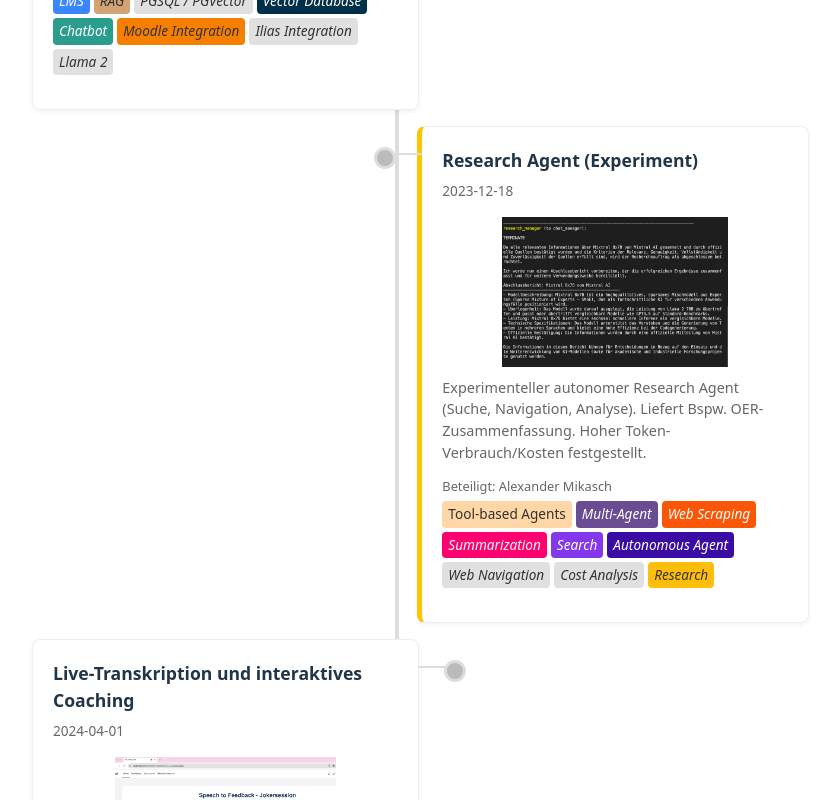
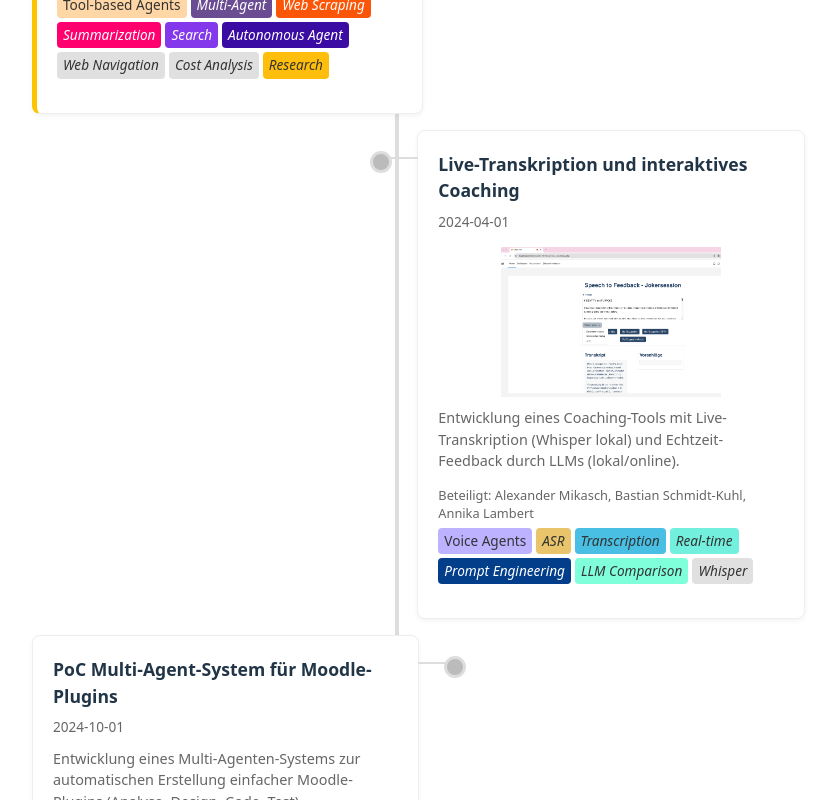
Before and after one commit to MoodleNRW/AI, a React (Vite) app: page / in a window 1280 px wide. Shown: the part 1440-2240 px from the top of the page, without its empty margins (40-880 px from the left). Built offline with nearby package versions, Linux system fonts and the light colour scheme.

Commit message:
Aktualisierung der `package.json` und `package-lock.json`: Hinzufügen von `gh-pages` als Abhängigkeit, Anpassung der Skripte für das Deployment und Aktualisierung der Homepage-URL. Zudem wurden neue Module in der `package-lock.json` hinzugefügt und bestehende Abhängigkeiten aktualisiert.

```diff
--- a/package.json
+++ b/package.json
@@ -3,11 +3,14 @@
   "private": true,
   "version": "0.0.0",
   "type": "module",
+  "homepage": "https://github.com/MoodleNRW/AP02_UseCases/",
   "scripts": {
     "dev": "vite",
     "build": "tsc -b && vite build",
     "lint": "eslint .",
-    "preview": "vite preview"
+    "preview": "vite preview",
+    "predeploy": "npm run build",
+    "deploy": "gh-pages -d dist"
   },
   "dependencies": {
     "react": "^19.0.0",
@@ -23,6 +26,7 @@
     "eslint": "^9.21.0",
     "eslint-plugin-react-hooks": "^5.1.0",
     "eslint-plugin-react-refresh": "^0.4.19",
+    "gh-pages": "^6.3.0",
     "globals": "^15.15.0",
     "typescript": "~5.7.2",
     "typescript-eslint": "^8.24.1",
--- a/src/components/Timeline.tsx
+++ b/src/components/Timeline.tsx
@@ -1,4 +1,4 @@
-import React from 'react';
+import React, { useState, useEffect } from 'react';
 import ProjectItem from './ProjectItem';
 import { Project, UseCaseCategory, TechnologyConcept } from '../types/data';
 import projectsData from '../data/projects.json';
@@ -11,34 +11,65 @@ interface TimelineProps {
 }
 
 const Timeline: React.FC<TimelineProps> = ({ onProjectHover, onProjectClick, activeFilters }) => {
-  const projects: Project[] = projectsData as Project[];
+  const [visibleProjects, setVisibleProjects] = useState<Project[]>([]);
 
-  // Projekte nach specificDate sortieren (aufsteigend)
-  const sortedProjects = [...projects].sort((a, b) => {
-    return new Date(a.specificDate).getTime() - new Date(b.specificDate).getTime();
-  });
+  // Sortierfunktion anpassen, um dateOrPeriod zu verwenden
+  const sortProjects = (a: Project, b: Project) => {
+    // Versuche, gültige Daten zu parsen, gib bei ungültigen Formaten einen Fallback-Wert
+    const dateA = new Date(a.dateOrPeriod);
+    const dateB = new Date(b.dateOrPeriod);
+    const timeA = !isNaN(dateA.getTime()) ? dateA.getTime() : 0; // Fallback bei ungültigem Datum
+    const timeB = !isNaN(dateB.getTime()) ? dateB.getTime() : 0; // Fallback bei ungültigem Datum
 
-  // Filtere zuerst externe Meilensteine heraus
-  const internalProjects = sortedProjects.filter(p => p.type !== 'external_milestone');
+    // Wenn beide Daten ungültig sind oder gleich, keine Änderung der Reihenfolge
+    if (timeA === 0 && timeB === 0) return 0;
+    // Wenn nur A ungültig ist, kommt B zuerst
+    if (timeA === 0) return 1;
+    // Wenn nur B ungültig ist, kommt A zuerst
+    if (timeB === 0) return -1;
 
-  // Wende dann die aktiven Filter an
-  const filteredProjects = activeFilters.length === 0
-    ? internalProjects // Wenn keine Filter aktiv sind, zeige alle internen Projekte
-    : internalProjects.filter(project => { // Sonst filtere
-        // Kombiniere Use Cases und Konzepte des Projekts
+    // Ansonsten normaler Datumsvergleich
+    return timeA - timeB;
+  };
+
+  useEffect(() => {
+    // let filteredData = projectsData as Project[]; -> wird const
+    const filteredData = projectsData as Project[];
+
+    // Projekte nach dateOrPeriod sortieren (aufsteigend)
+    // const sortedProjects = [...filteredData].sort(sortProjects);
+
+    // Filterung anwenden
+    let filteredProjects = filteredData;
+    if (activeFilters.length > 0) {
+      filteredProjects = filteredData.filter(project => {
         const projectCategories = [
-          ...project.useCases,
+          ...(project.useCases || []),
           ...(project.technologyConcepts || [])
         ];
-        // Prüfe, ob ALLE aktiven Filter in den Projektkategorien enthalten sind
         return activeFilters.every(filter => projectCategories.includes(filter));
       });
+    }
+
+    // Erst filtern, DANN sortieren
+    const sortedAndFilteredProjects = [...filteredProjects].sort(sortProjects);
+
+    // // Filtere zuerst externe Meilensteine heraus -> Logik nicht mehr benötigt?
+    // // Diese Logik scheint durch activeFilters abgedeckt oder nicht mehr relevant
+
+    // // Zeige nur gefilterte Projekte an (oder alle, wenn kein Filter aktiv)
+    // const finalProjectsToShow = activeFilters.length > 0 ? filteredProjects : sortedProjects;
+    // setVisibleProjects(finalProjectsToShow);
+
+    setVisibleProjects(sortedAndFilteredProjects);
+
+  }, [activeFilters]);
 
   return (
     <div className="timeline-container-visual">
-      {filteredProjects.length > 0 ? (
+      {visibleProjects.length > 0 ? (
         // Gefilterte Projekte mappen
-        filteredProjects.map((project, index) => {
+        visibleProjects.map((project, index) => {
           const positionClass = index % 2 === 0 ? 'left' : 'right'; // Abwechselnd links/rechts
           return (
             <ProjectItem
```
Also changed, not shown: 1 other file (tests, documents, lock files or other folders).
